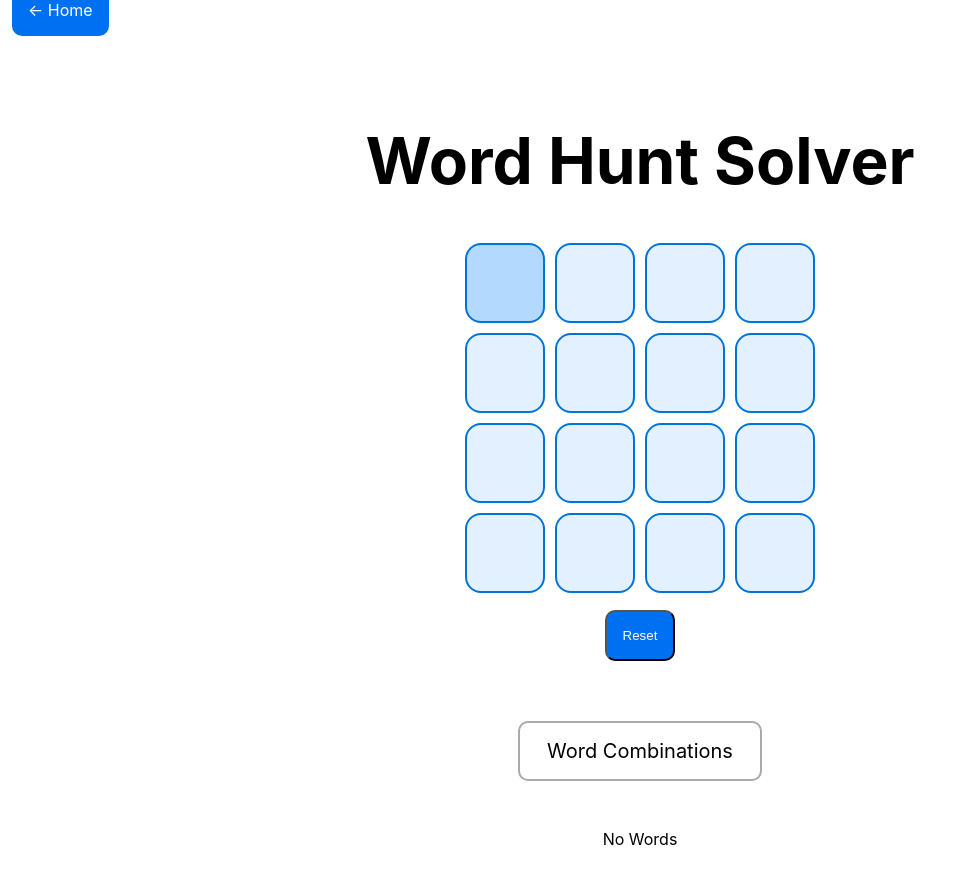
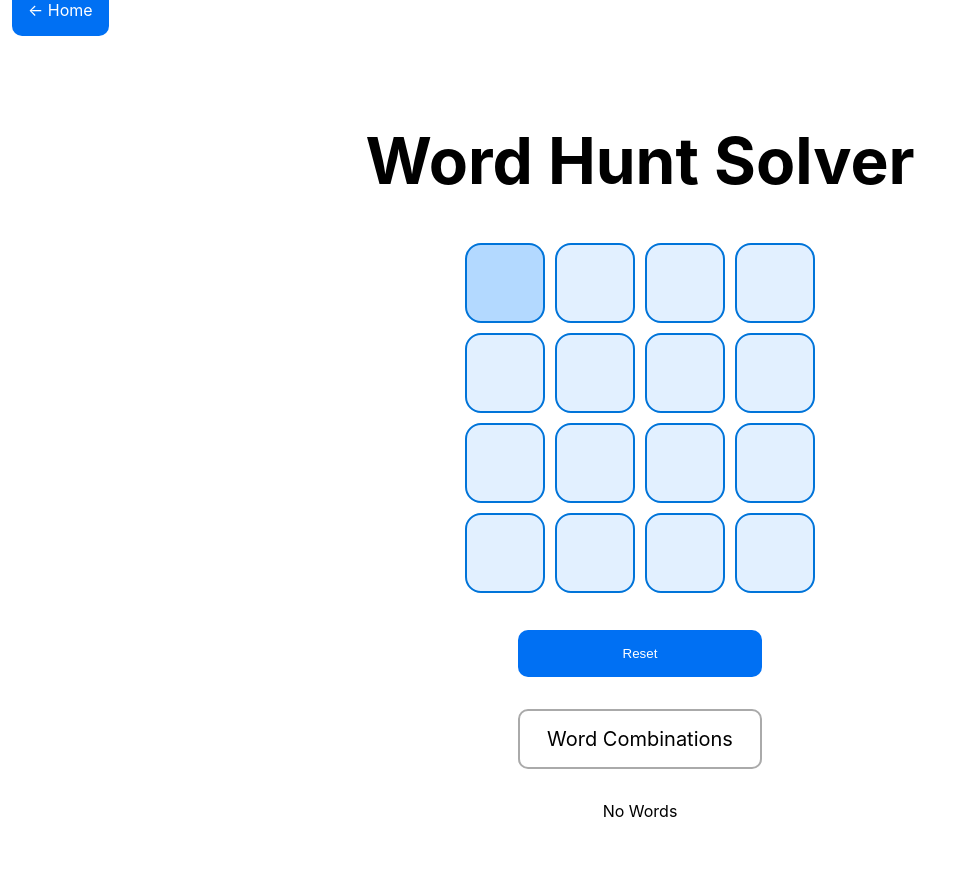
Before and after one commit to sb2bg/gamepigeon-solver, a Next.js app: page /word-hunt in a window 1280 px wide. Shown: the top 884 px of the page, without its empty margins (0-965 px from the left). Built offline with nearby package versions, Linux system fonts and the light colour scheme.

Commit message:
Update styles and input field in LetterInputField and Index.module.css

```diff
--- a/components/LetterInputField.tsx
+++ b/components/LetterInputField.tsx
@@ -61,7 +61,11 @@ const LetterInputField: React.FC<LetterInputFieldProps> = ({
 
   return (
     <input
-      style={{backgroundColor: color ? color : disabled ? "#ccc" : undefined}}
+      style={{
+        backgroundColor: color ? color : disabled ? "#ccc" : undefined,
+        borderColor: color ? color : disabled ? "#ccc" : undefined,
+        color: color ? "#fff" : undefined,
+      }}
       disabled={disabled}
       ref={letterRef}
       defaultValue={letter}
--- a/styles/Index.module.css
+++ b/styles/Index.module.css
@@ -86,7 +86,7 @@
 }
 
 .subtitle {
-  margin: 3rem;
+  margin: 2rem;
   font-size: var(--font-lg);
   padding: 1rem;
   border: 2px solid #aaa;
@@ -143,10 +143,20 @@
 }
 
 .reset {
-  margin: 0.75rem;
+  /* Only padding on top*/
+  margin: 2rem 0 0 0;
   padding: 1rem;
+  min-width: 20%;
   border-radius: 10px;
   background-color: #0070f3;
   color: white;
   transition: 150ms;
+  border: none;
 }
+
+.reset:hover,
+.reset:focus,
+.reset:active {
+  background-color: #0060e9;
+  color: #fff;
+}
```
